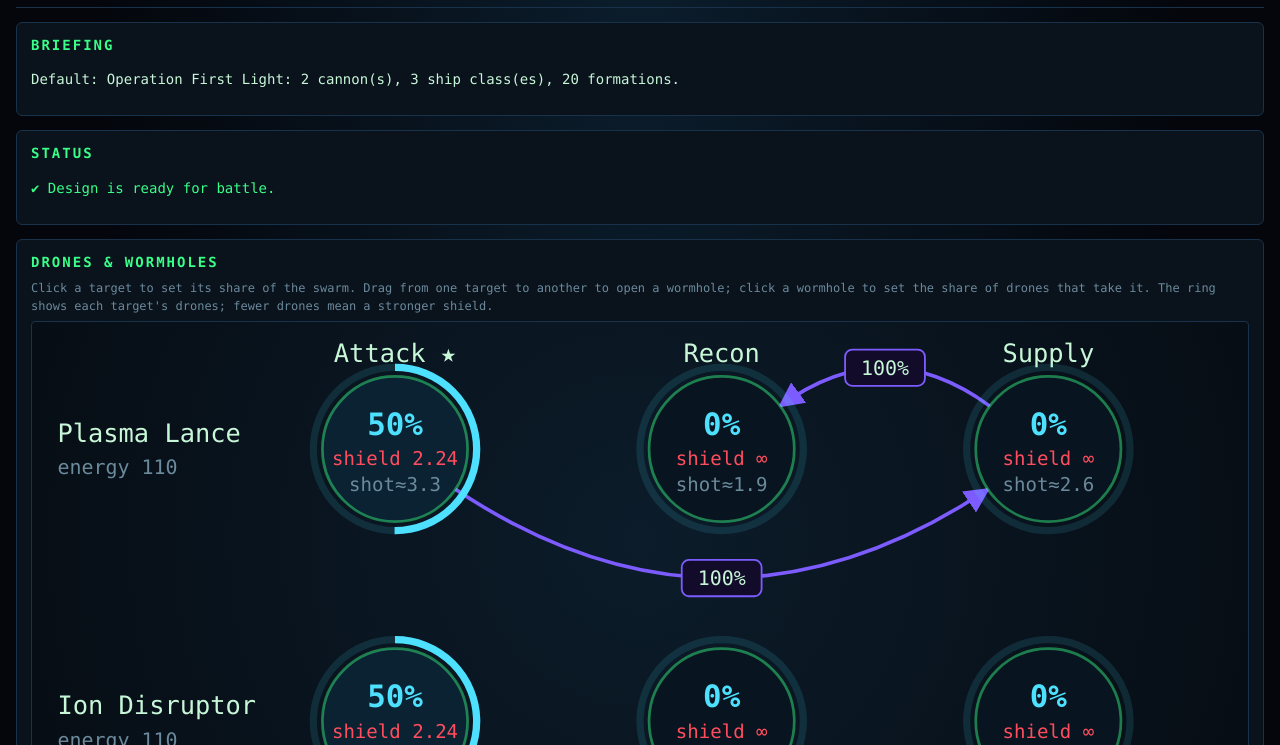
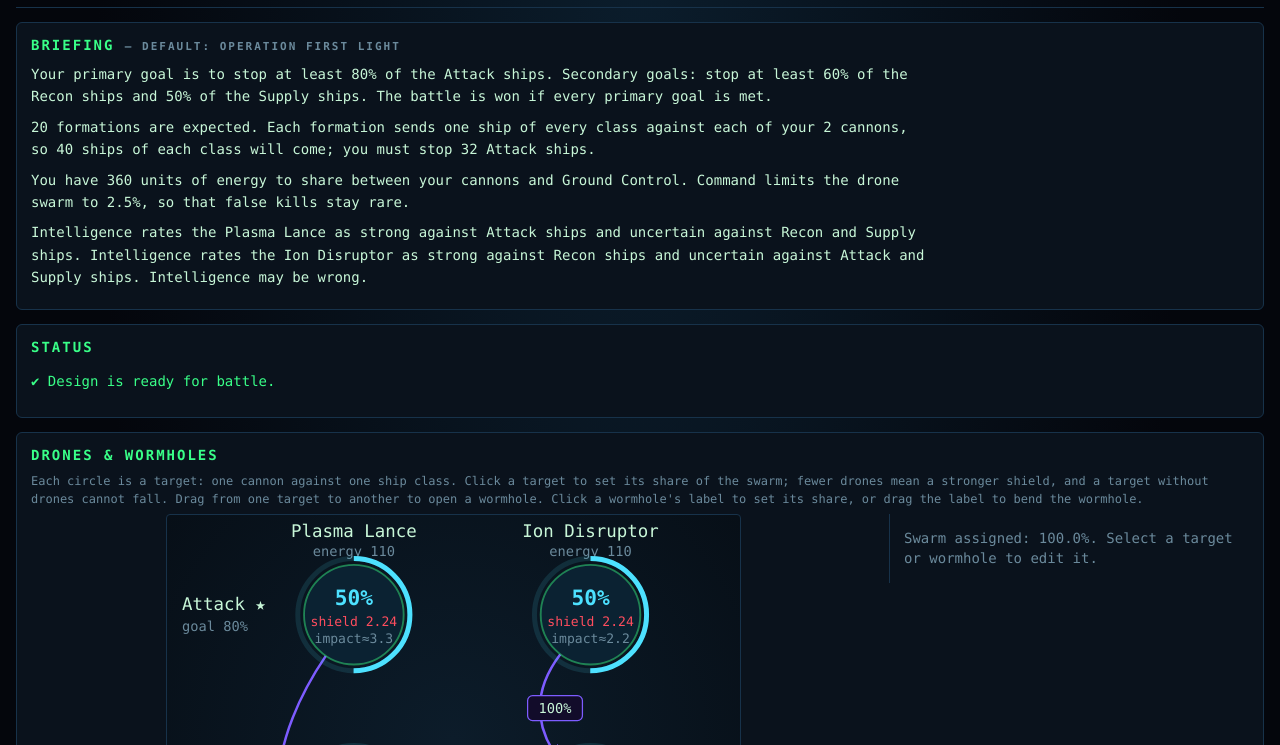
Before and after one commit to stateloop-connected/source-stats-fighter, a website built with Vite: page index.html in a window 1280 px wide. Shown: the part 55-800 px from the top of the page. Built offline with nearby package versions, Linux system fonts and the light colour scheme.

Commit message:
Setup: briefing, single-column order, rotated graph, draggable edge labels
The briefing is generated in standard sentences and always shown; the
scenario editor is collapsible. Ship classes are rows and cannons columns.
Dragging an edge label bends the wormhole; the position is saved with the
design and used in the TikZ export. 'Shot' is now 'impact'.

Co-Authored-By: Claude Opus 5.5 <noreply@anthropic.com>

```diff
--- /dev/null
+++ b/src/engine/briefing.ts
@@ -0,0 +1,59 @@
+import { goalCount } from "./battle";
+import { targetKey, type Intel, type Scenario } from "./model";
+
+export type Rating = "strong" | "moderate" | "weak" | "uncertain";
+
+/** How intelligence describes a weapon against a class. */
+export function rate(i: Intel): Rating {
+  if (i.low <= 0.15) return "uncertain";
+  if (i.guess >= 0.4) return "strong";
+  if (i.guess >= 0.25) return "moderate";
+  return "weak";
+}
+
+const pc = (x: number) => `${Math.round(x * 1000) / 10}%`;
+
+/** "a", "a and b", "a, b and c" */
+export function list(xs: string[]): string {
+  if (xs.length <= 1) return xs.join("");
+  return `${xs.slice(0, -1).join(", ")} and ${xs[xs.length - 1]}`;
+}
+
+/** The briefing in standard sentences, one paragraph per entry. */
+export function briefingText(s: Scenario): string[] {
+  const C = s.cannons.length;
+  const ships = C * s.formations;
+  const goal = (k: Scenario["classes"][number]) => `${pc(k.goal)} of the ${k.name} ships`;
+  const primary = s.classes.filter((k) => k.primary);
+  const secondary = s.classes.filter((k) => !k.primary && k.goal > 0);
+  const out: string[] = [];
+
+  const g: string[] = [];
+  if (primary.length === 0) g.push("Command has set no primary goal.");
+  else g.push(`Your primary goal${primary.length > 1 ? "s are" : " is"} to stop at least ${list(primary.map(goal))}.`);
+  if (secondary.length) g.push(`Secondary goal${secondary.length > 1 ? "s" : ""}: stop at least ${list(secondary.map(goal))}.`);
+  g.push(primary.length ? "The battle is won if every primary goal is met." : "The battle cannot be lost, but secondary goals still count.");
+  out.push(g.join(" "));
+
+  const need = primary.map((k) => `${goalCount(k.goal, ships)} ${k.name}`);
+  out.push(
+    `${s.formations} formation${s.formations === 1 ? " is" : "s are"} expected. Each formation sends one ship of every class against each of your ${C === 1 ? "cannon" : `${C} cannons`}, so ${ships} ships of each class will come${need.length ? `; you must stop ${list(need)} ships` : ""}.`,
+  );
+
+  out.push(
+    `You have ${s.energyAvailable} units of energy to share between your cannons and Ground Control. Command limits the drone swarm to ${pc(s.alpha)}, so that false kills stay rare.`,
+  );
+
+  const order: Rating[] = ["strong", "moderate", "weak", "uncertain"];
+  const intel = s.cannons.map((c) => {
+    const by = new Map<Rating, string[]>();
+    for (const k of s.classes) {
+      const r = rate(s.intel[targetKey(c.id, k.id)] ?? { guess: 0, low: 0, high: 0 });
+      by.set(r, [...(by.get(r) ?? []), k.name]);
+    }
+    const parts = order.filter((r) => by.has(r)).map((r) => `${r} against ${list(by.get(r)!)} ships`);
+    return `Intelligence rates the ${c.name} as ${list(parts)}.`;
+  });
+  out.push(`${intel.join(" ")}${s.hideTruth ? " Intelligence may be wrong." : " The true effectiveness is declassified for this scenario."}`);
+  return out;
+}
--- /dev/null
+++ b/src/engine/geometry.ts
@@ -0,0 +1,62 @@
+import type { Route } from "./model";
+
+/**
+ * Layout of the network editor, shared with the LaTeX export.
+ * Ship classes are rows (top to bottom), cannons are columns (left to right).
+ */
+export const NODE_R = 40;
+export const COL = 190;
+export const ROW = 150;
+export const LEFT = 150;
+export const TOP = 80;
+
+export interface Pt {
+  x: number;
+  y: number;
+}
+
+export function nodePos(c: number, k: number): Pt {
+  return { x: LEFT + c * COL, y: TOP + k * ROW };
+}
+
+export interface EdgeGeometry {
+  /** Start and end on the node rims. */
+  p0: Pt;
+  p2: Pt;
+  /** Control point of the quadratic curve. */
+  c: Pt;
+  /** Where the share label sits (on the curve). */
+  label: Pt;
+  /** Default label position, before any offset the player applied. */
+  base: Pt;
+}
+
+/**
+ * Quadratic edge between two node centres. By default it bows to the right of the direction of travel;
+ * with an offset, the curve is bent so that it passes through the moved label.
+ */
+export function edgeGeometry(a: Pt, b: Pt, offset?: Pt | null, r = NODE_R, bow = 0.3): EdgeGeometry {
+  const dx = b.x - a.x;
+  const dy = b.y - a.y;
+  const d = Math.hypot(dx, dy) || 1;
+  const nx = -dy / d;
+  const ny = dx / d;
+  const off = d * bow + 12;
+  const c0 = { x: (a.x + b.x) / 2 + nx * off, y: (a.y + b.y) / 2 + ny * off };
+  // midpoint of the curve between centres
+  const base = { x: 0.25 * a.x + 0.5 * c0.x + 0.25 * b.x, y: 0.25 * a.y + 0.5 * c0.y + 0.25 * b.y };
+  const label = offset ? { x: base.x + offset.x, y: base.y + offset.y } : base;
+  // control point so that the curve passes through the label at t = 1/2
+  const c = offset ? { x: 2 * label.x - (a.x + b.x) / 2, y: 2 * label.y - (a.y + b.y) / 2 } : c0;
+  const trim = (p: Pt) => {
+    const vx = c.x - p.x;
+    const vy = c.y - p.y;
+    const l = Math.hypot(vx, vy) || 1;
+    return { x: p.x + (vx / l) * r, y: p.y + (vy / l) * r };
+  };
+  return { p0: trim(a), p2: trim(b), c, label, base };
+}
+
+export function routeGeometry(from: { c: number; k: number }, to: { c: number; k: number }, r: Pick<Route, "label">): EdgeGeometry {
+  return edgeGeometry(nodePos(from.c, from.k), nodePos(to.c, to.k), r.label);
+}
--- a/src/style.css
+++ b/src/style.css
@@ -639,3 +639,42 @@ ol.log li {
 .stepper button.step:last-child {
   border-radius: 0 3px 3px 0;
 }
+
+/* setup v0.2 */
+.briefing p {
+  margin: 4px 0 8px;
+  max-width: 900px;
+  line-height: 1.6;
+}
+.network-wrap {
+  display: grid;
+  grid-template-columns: minmax(0, 1fr) minmax(280px, 360px);
+  gap: 14px;
+  align-items: start;
+}
+.network-wrap .inspector {
+  margin-top: 0;
+  border-top: none;
+  border-left: 1px solid var(--panel-border);
+  padding: 0 0 0 14px;
+}
+@media (max-width: 900px) {
+  .network-wrap {
+    grid-template-columns: 1fr;
+  }
+  .network-wrap .inspector {
+    border-left: none;
+    border-top: 1px solid var(--panel-border);
+    padding: 8px 0 0;
+  }
+}
+.network-canvas svg.network {
+  margin: 0 auto;
+  max-height: 640px;
+}
+.route-label {
+  cursor: grab;
+}
+.route-label:active {
+  cursor: grabbing;
+}
--- a/src/ui/network.ts
+++ b/src/ui/network.ts
@@ -1,55 +1,36 @@
 import { s, num } from "./dom";
 import { information, targets, type Design, type Scenario } from "../engine/model";
 import { shield } from "../engine/normal";
+import { COL, LEFT, NODE_R as R, ROW, TOP, edgeGeometry, nodePos, routeGeometry, type Pt } from "../engine/geometry";
 
 export type Selection = { kind: "node"; key: string } | { kind: "route"; index: number } | null;
 
 export interface NetworkCallbacks {
   select(sel: Selection): void;
   addRoute(from: string, to: string): void;
+  /** Move a route's share label (null resets it). */
+  moveLabel(index: number, offset: Pt | null): void;
 }
 
-const R = 40;
-const COL = 180;
-const ROW = 150;
-const LEFT = 200;
-const TOP = 70;
-
-export function nodePos(c: number, k: number) {
-  return { x: LEFT + k * COL, y: TOP + c * ROW };
+/** Quadratic curve between two node centres (used by the battle screen). */
+export function curve(a: Pt, b: Pt, r = R, bow = 0.3) {
+  const g = edgeGeometry(a, b, null, r, bow);
+  return { p0: g.p0, c: g.c, p2: g.p2, mid: g.label };
 }
 
-/** Quadratic curve between two node centres, bowed to the right of the direction of travel. */
-export function curve(a: { x: number; y: number }, b: { x: number; y: number }, r = R, bow = 0.3) {
-  const dx = b.x - a.x;
-  const dy = b.y - a.y;
-  const d = Math.hypot(dx, dy) || 1;
-  const nx = -dy / d;
-  const ny = dx / d;
-  const off = d * bow + 12;
-  const cx = (a.x + b.x) / 2 + nx * off;
-  const cy = (a.y + b.y) / 2 + ny * off;
-  const trim = (p: { x: number; y: number }) => {
-    const vx = cx - p.x;
-    const vy = cy - p.y;
-    const l = Math.hypot(vx, vy) || 1;
-    return { x: p.x + (vx / l) * r, y: p.y + (vy / l) * r };
-  };
-  const p0 = trim(a);
-  const p2 = trim(b);
-  const mid = { x: 0.25 * p0.x + 0.5 * cx + 0.25 * p2.x, y: 0.25 * p0.y + 0.5 * cy + 0.25 * p2.y };
-  return { p0, c: { x: cx, y: cy }, p2, mid };
-}
+const pathOf = (g: { p0: Pt; c: Pt; p2: Pt }) => `M${g.p0.x},${g.p0.y} Q${g.c.x},${g.c.y} ${g.p2.x},${g.p2.y}`;
 
 export function renderNetwork(svg: SVGSVGElement, sc: Scenario, d: Design, sel: Selection, cb: NetworkCallbacks) {
   const ts = targets(sc);
   const K = sc.classes.length;
   const C = sc.cannons.length;
-  const W = LEFT + (K - 1) * COL + 110;
-  const H = TOP + (C - 1) * ROW + 80;
+  const W = LEFT + (C - 1) * COL + 120;
+  const H = TOP + (K - 1) * ROW + 70;
   svg.setAttribute("viewBox", `0 0 ${W} ${H}`);
+  svg.style.maxWidth = `${W * 1.25}px`;
   svg.replaceChildren();
   const pos = new Map(ts.map((t) => [t.key, nodePos(t.c, t.k)]));
+  const cell = new Map(ts.map((t) => [t.key, { c: t.c, k: t.k }]));
 
   svg.append(
     s(
@@ -60,38 +41,73 @@ export function renderNetwork(svg: SVGSVGElement, sc: Scenario, d: Design, sel:
     ),
   );
 
-  // headers
+  // headers: cannons across the top, ship classes down the side
+  sc.cannons.forEach((can, c) => {
+    const p = nodePos(c, 0);
+    svg.append(
+      s("text", { x: p.x, y: 18, class: "net-head", "text-anchor": "middle" }, can.name),
+      s("text", { x: p.x, y: 33, class: "net-sub", "text-anchor": "middle" }, `energy ${d.energy[can.id] ?? 0}`),
+    );
+  });
   sc.classes.forEach((cls, k) => {
     const p = nodePos(0, k);
-    svg.append(s("text", { x: p.x, y: 22, class: "net-head", "text-anchor": "middle" }, `${cls.name}${cls.primary ? " ★" : ""}`));
-  });
-  sc.cannons.forEach((can, c) => {
-    const p = nodePos(c, 0);
-    const n = d.energy[can.id] ?? 0;
-    svg.append(s("text", { x: 14, y: p.y - 4, class: "net-head" }, can.name));
-    svg.append(s("text", { x: 14, y: p.y + 14, class: "net-sub" }, `energy ${n}`));
+    svg.append(
+      s("text", { x: 12, y: p.y - 4, class: "net-head" }, `${cls.name}${cls.primary ? " ★" : ""}`),
+      s("text", { x: 12, y: p.y + 13, class: "net-sub" }, `goal ${Math.round(cls.goal * 100)}%`),
+    );
   });
 
   // routes
   const routeLayer = s("g");
+  const labelLayer = s("g");
   d.routes.forEach((r, i) => {
-    const a = pos.get(r.from);
-    const b = pos.get(r.to);
+    const a = cell.get(r.from);
+    const b = cell.get(r.to);
     if (!a || !b) return;
-    const cv = curve(a, b);
+    const g = routeGeometry(a, b, r);
     const selected = sel?.kind === "route" && sel.index === i;
-    const pathD = `M${cv.p0.x},${cv.p0.y} Q${cv.c.x},${cv.c.y} ${cv.p2.x},${cv.p2.y}`;
-    const pick = () => cb.select({ kind: "route", index: i });
-    routeLayer.append(
-      s("path", { d: pathD, class: "route-hit", onPointerdown: (e: Event) => e.stopPropagation(), onClick: pick }),
-      s("path", { d: pathD, class: selected ? "route sel" : "route", "marker-end": selected ? "url(#arrow-sel)" : "url(#arrow)" }),
-      s(
-        "g",
-        { class: "route-label", onPointerdown: (e: Event) => e.stopPropagation(), onClick: pick },
-        s("rect", { x: cv.mid.x - 22, y: cv.mid.y - 10, width: 44, height: 20, rx: 4, class: selected ? "sel" : "" }),
-        s("text", { x: cv.mid.x, y: cv.mid.y + 4, "text-anchor": "middle" }, `${Math.round(r.share * 1000) / 10}%`),
-      ),
-    );
+    const hitPath = s("path", { d: pathOf(g), class: "route-hit", onPointerdown: (e: Event) => e.stopPropagation(), onClick: () => cb.select({ kind: "route", index: i }) });
+    const linePath = s("path", { d: pathOf(g), class: selected ? "route sel" : "route", "marker-end": selected ? "url(#arrow-sel)" : "url(#arrow)" });
+    const rect = s("rect", { x: g.label.x - 22, y: g.label.y - 10, width: 44, height: 20, rx: 4, class: selected ? "sel" : "" });
+    const text = s("text", { x: g.label.x, y: g.label.y + 4, "text-anchor": "middle" }, `${Math.round(r.share * 1000) / 10}%`);
+    const label = s("g", { class: "route-label", tabindex: -1 }, rect, text) as SVGGElement;
+    routeLayer.append(hitPath, linePath);
+    labelLayer.append(label);
+
+    // drag the label to bend the edge; a click without movement selects the route
+    let drag: { start: Pt; offset: Pt; moved: boolean } | null = null;
+    label.addEventListener("pointerdown", (e) => {
+      e.stopPropagation();
+      e.preventDefault();
+      const p = toSvg(e);
+      drag = { start: p, offset: r.label ?? { x: 0, y: 0 }, moved: false };
+      label.setPointerCapture(e.pointerId);
+    });
+    label.addEventListener("pointermove", (e) => {
+      if (!drag) return;
+      const p = toSvg(e);
+      const dx = p.x - drag.start.x;
+      const dy = p.y - drag.start.y;
+      if (Math.hypot(dx, dy) > 4) drag.moved = true;
+      if (!drag.moved) return;
+      const off = { x: drag.offset.x + dx, y: drag.offset.y + dy };
+      const ng = edgeGeometry(nodePos(a.c, a.k), nodePos(b.c, b.k), off);
+      hitPath.setAttribute("d", pathOf(ng));
+      linePath.setAttribute("d", pathOf(ng));
+      rect.setAttribute("x", String(ng.label.x - 22));
+      rect.setAttribute("y", String(ng.label.y - 10));
+      text.setAttribute("x", String(ng.label.x));
+      text.setAttribute("y", String(ng.label.y + 4));
+    });
+    label.addEventListener("pointerup", (e) => {
+      if (!drag) return;
+      const p = toSvg(e);
+      const moved = drag.moved;
+      const off = { x: Math.round(drag.offset.x + p.x - drag.start.x), y: Math.round(drag.offset.y + p.y - drag.start.y) };
+      drag = null;
+      if (moved) cb.moveLabel(i, Math.hypot(off.x, off.y) < 6 ? null : off);
+      else cb.select({ kind: "route", index: i });
+    });
   });
 
   // nodes
@@ -102,33 +118,34 @@ export function renderNetwork(svg: SVGSVGElement, sc: Scenario, d: Design, sel:
     const w = d.weights[t.key] ?? 0;
     const sh = shield(w, sc.alpha);
     const intel = sc.intel[t.key]?.guess ?? 0;
-    const shot = intel * Math.sqrt(information(d.energy[t.cannon.id] ?? 0, gcE));
+    const impact = intel * Math.sqrt(information(d.energy[t.cannon.id] ?? 0, gcE));
     const selected = sel?.kind === "node" && sel.key === t.key;
     const circ = 2 * Math.PI * (R + 5);
     const g = s(
       "g",
       { class: `node${selected ? " sel" : ""}${w > 0 ? " armed" : ""}`, "data-key": t.key, transform: `translate(${p.x},${p.y})` },
+      s("title", null, `${t.label}: ${Math.round(w * 1000) / 10}% of the swarm, shield ${num(sh)}, expected impact ${num(impact, 1)} (intelligence)`),
       s("circle", { r: R, class: "node-body" }),
       s("circle", { r: R + 5, class: "node-ring-bg" }),
       w > 0 ? s("circle", { r: R + 5, class: "node-ring", "stroke-dasharray": `${circ * Math.min(1, w)} ${circ}`, transform: "rotate(-90)" }) : null,
       s("text", { y: -8, class: "node-share", "text-anchor": "middle" }, `${Math.round(w * 1000) / 10}%`),
       s("text", { y: 9, class: "node-small", "text-anchor": "middle" }, `shield ${num(sh)}`),
-      s("text", { y: 23, class: "node-small dim", "text-anchor": "middle" }, `shot≈${num(shot, 1)}`),
+      s("text", { y: 23, class: "node-small dim", "text-anchor": "middle" }, `impact≈${num(impact, 1)}`),
     );
     nodeLayer.append(g);
   }
 
   const temp = s("path", { class: "route temp", d: "" }) as SVGPathElement;
-  svg.append(routeLayer, nodeLayer, temp);
+  svg.append(routeLayer, nodeLayer, labelLayer, temp);
 
   // interaction
-  const toSvg = (e: PointerEvent) => {
+  function toSvg(e: PointerEvent): Pt {
     const pt = svg.createSVGPoint();
     pt.x = e.clientX;
     pt.y = e.clientY;
     const m = svg.getScreenCTM();
     return m ? pt.matrixTransform(m.inverse()) : pt;
-  };
+  }
   const hit = (x: number, y: number) => {
     for (const [key, p] of pos) if (Math.hypot(p.x - x, p.y - y) <= R + 6) return key;
     return null;
--- a/src/ui/setup.ts
+++ b/src/ui/setup.ts
@@ -1,10 +1,11 @@
-import { h, numInput, download, newId, pct, add } from "./dom";
+import { h, numInput, download, newId, pct, add, num } from "./dom";
 import { state, commit, notify, cloneDesign, resetAll, loadNotes } from "./state";
 import { panel, type Panel } from "./panel";
 import { renderNetwork, type Selection } from "./network";
-import { GC, MAX_CANNONS, MAX_CLASSES, corrKey, energyUsed, targets, validateDesign, defaultScenario, type Design } from "../engine/model";
+import { GC, MAX_CANNONS, MAX_CLASSES, corrKey, energyUsed, information, targets, validateDesign, defaultScenario, type Design } from "../engine/model";
 import { toJSON, fromJSON, toR, toTikZ } from "../engine/export";
 import { shield } from "../engine/normal";
+import { briefingText } from "../engine/briefing";
 
 let selection: Selection = null;
 let scenarioOpen = false;
@@ -47,8 +48,8 @@ function select(sel: Selection) {
 function briefing() {
   const sc = state.scenario;
   return [
-    h("h2", null, "Briefing"),
-    h("p", null, `${sc.name}: ${sc.cannons.length} cannon(s), ${sc.classes.length} ship class(es), ${sc.formations} formations.`),
+    h("h2", null, "Briefing ", h("span", { class: "dim small" }, `— ${sc.name}`)),
+    h("div", { class: "briefing" }, briefingText(sc).map((t) => h("p", null, t))),
     loadNotes.map((n) => h("p", { class: "hint" }, n)),
   ];
 }
@@ -177,7 +178,7 @@ function scenarioEditor(el: HTMLElement) {
     det,
     general,
     h("div", { class: "row wrap top" }, h("div", null, cannons, addCannon), h("div", null, classes, addClass)),
-    h("p", { class: "hint" }, "Effectiveness is a standardised effect: the expected shot strength is effect × √information, where information = 1 / (1/cannon energy + 1/Ground Control energy). Zero means the class is immune."),
+    h("p", { class: "hint" }, "Effectiveness is a standardised effect: the expected impact is effect × √information, where information = 1 / (1/cannon energy + 1/Ground Control energy). Zero means the class is immune."),
     effects,
     corrRows.length ? h("div", { class: "row wrap" }, h("span", { class: "dim" }, "Correlation between classes:"), corrRows) : null,
     h(
@@ -245,7 +246,7 @@ function energyPanel() {
     h("h2", null, "Energy"),
     rows,
     h("div", { class: "row" }, h("span", { class: "dim" }, "Used"), h("div", { class: "meter" }, bar), totalLabel),
-    h("p", { class: "hint" }, "More energy makes shots stronger. Ground Control is shared: a cannon is only as good as its tracking."),
+    h("p", { class: "hint" }, "More energy means a stronger impact. Ground Control is shared: a cannon is only as good as its tracking."),
   ];
 }
 
@@ -345,6 +346,14 @@ function redrawNetwork() {
   if (!svgEl) return;
   renderNetwork(svgEl, state.scenario, state.design, selection, {
     select,
+    moveLabel: (i, off) =>
+      commit((st) => {
+        const r = st.design.routes[i];
+        if (!r) return;
+        if (off) r.label = off;
+        else delete r.label;
+        selection = { kind: "route", index: i };
+      }),
     addRoute: (from, to) => {
       commit((st) => {
         const d = st.design;
@@ -369,9 +378,12 @@ function networkView() {
   redrawNetwork();
   return [
     h("h2", null, "Drones & wormholes"),
-    h("p", { class: "hint" }, "Click a target to set its share of the swarm. Drag from one target to another to open a wormhole; click a wormhole to set the share of drones that take it. The ring shows each target's drones; fewer drones mean a stronger shield."),
-    svgEl,
-    inspector(),
+    h(
+      "p",
+      { class: "hint" },
+      "Each circle is a target: one cannon against one ship class. Click a target to set its share of the swarm; fewer drones mean a stronger shield, and a target without drones cannot fall. Drag from one target to another to open a wormhole. Click a wormhole's label to set its share, or drag the label to bend the wormhole.",
+    ),
+    h("div", { class: "network-wrap" }, h("div", { class: "network-canvas" }, svgEl), inspector()),
   ];
 }
 
@@ -409,6 +421,7 @@ function inspector() {
           "Close wormhole",
         ),
         h("button", { class: "small", onClick: () => select({ kind: "node", key: r.from }) }, "Select source"),
+        r.label ? h("button", { class: "small", title: "Put the label back in its automatic place", onClick: () => commit((st) => delete st.design.routes[i].label) }, "Reset label") : null,
       ),
     );
     return box;
@@ -430,7 +443,7 @@ function inspector() {
       { class: "dim" },
       `Intel: ${intel.guess} (range ${intel.low}–${intel.high})`,
       sc.hideTruth ? "" : ` · true: ${sc.trueEffect[key]}`,
-      ` · shield now ${shield(w, sc.alpha).toFixed(2)}`,
+      ` · shield now ${num(shield(w, sc.alpha))} · expected impact ${num(intel.guess * Math.sqrt(information(d.energy[t.cannon.id] ?? 0, d.energy[GC] ?? 0)), 1)}`,
     ),
     h(
       "div",
```
Also changed, not shown: src/engine/engine.test.ts (+29 -0 lines), src/engine/export.ts (+23 -10 lines).
